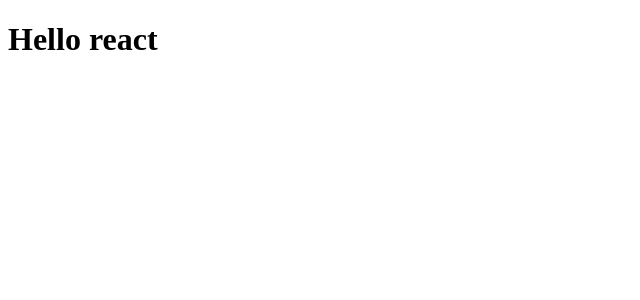
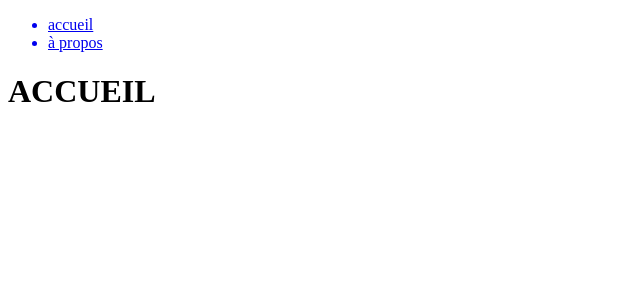
Before and after one commit to TanguyHOSPICE/Flags-REACT-TP, a React (Create React App) app: page / in a window 1280 px wide. Shown: the top 300 px of the page, without its empty margins (0-640 px from the left). Built offline with nearby package versions, Linux system fonts and the light colour scheme.

Commit message:
Router & navigation

```diff
--- a/src/App.js
+++ b/src/App.js
@@ -1,11 +1,18 @@
 import React from "react";
 import { BrowserRouter, Routes, Route } from "react-router-dom";
+import About from "./pages/About";
+import Home from "./pages/Home";
 
 const App = () => {
 	return (
-		<div>
-			<h1>Hello react</h1>
-		</div>
+		<BrowserRouter>
+			<Routes>
+				<Route path="/" element={<Home />} />
+				<Route path="/about" element={<About />} />
+				{/* path="*" fonctionne si jms l'URL ne crspd à rien de déclaré au dessus */}
+				<Route path="*" element={<Home />} />
+			</Routes>
+		</BrowserRouter>
 	);
 };
 
--- /dev/null
+++ b/src/components/Navigation.js
@@ -0,0 +1,19 @@
+import React from "react";
+import { NavLink } from "react-router-dom";
+
+const Navigation = () => {
+	return (
+		<div className="navigation">
+			<ul>
+				<NavLink to="/">
+					<li>accueil</li>
+				</NavLink>
+				<NavLink to="/about">
+					<li>à propos</li>
+				</NavLink>
+			</ul>
+		</div>
+	);
+};
+
+export default Navigation;
--- a/src/pages/About.js
+++ b/src/pages/About.js
@@ -1,8 +1,10 @@
 import React from "react";
+import Navigation from "../components/Navigation";
 
 const About = () => {
 	return (
 		<div>
+			<Navigation />
 			<h1>A Propos</h1>
 			<br />
 			<p>
--- a/src/pages/Home.js
+++ b/src/pages/Home.js
@@ -1,8 +1,10 @@
 import React from "react";
+import Navigation from "../components/Navigation";
 
 const Home = () => {
 	return (
 		<div>
+			<Navigation />
 			<h1>ACCUEIL</h1>
 		</div>
 	);
```
